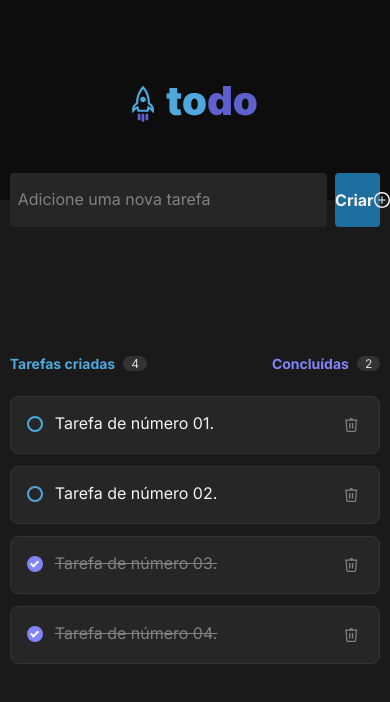
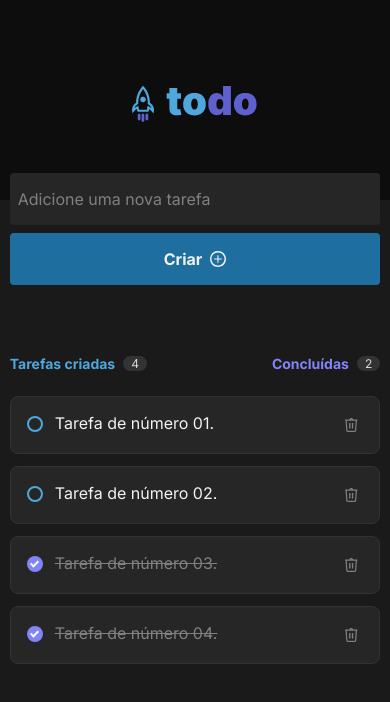
Before and after one commit to IgorKlein/01-to-do-list, a React (Vite) app: page / in a window 390 px wide. Shown: the top 702 px of the page. Built offline with nearby package versions, Linux system fonts and the light colour scheme.

Commit message:
finished form styling and operational issues

```diff
--- a/index.html
+++ b/index.html
@@ -7,7 +7,7 @@
     <link rel="preconnect" href="https://fonts.gstatic.com" crossorigin>
 
     <link rel="icon" type="image/svg+xml" href="/src/assets/rocket-icon.svg" />
-    <meta name="viewport" content="width=device-width, initial-scale=1.0" />
+    <meta name="viewport" content="width=device-width, initial-scale=1" />
     <link href="https://fonts.googleapis.com/css2?family=Inter:wght@400;700&display=swap" rel="stylesheet">
 
     <title>ToDo List - Ignite</title>
--- a/src/components/InputForm.jsx
+++ b/src/components/InputForm.jsx
@@ -9,6 +9,7 @@ export function InputForm( {onAddTask} ) {
         event.preventDefault();
         const content = event.target.content.value
         onAddTask(content)
+        setNewTaskContent("")
     }
 
     function handleNewTextContentChange(event) {
@@ -16,18 +17,23 @@ export function InputForm( {onAddTask} ) {
         setNewTaskContent(newTextContent)
     }
 
+    function handleNewInvalidContent(event) {
+        event.target.setCustomValidity('Esse campo é obrigatório.')
+    }
+
     return (
         <form onSubmit={handleAddNewTask} className={styles.inputForm}>
-            <textarea
+            <input
+                type="text"
                 name="content"
                 placeholder="Adicione uma nova tarefa"
                 value={newTaskContent}
                 onChange={handleNewTextContentChange}
+                onInvalid={handleNewInvalidContent}
+                required
             />
 
-            <button
-                type="submit"
-                >
+            <button type="submit">
                 <p>Criar</p>
                 <img src="../src/assets/plus-icon.svg" alt="" />
             </button>
--- a/src/components/InputForm.module.css
+++ b/src/components/InputForm.module.css
@@ -8,7 +8,7 @@
     gap: 0.5rem;
 }
 
-.inputForm textArea {
+.inputForm input {
     width: 86.68%;
 
     padding: 1rem 0.5rem;
@@ -18,9 +18,8 @@
     border: 0;
     border-radius: 4px;
     resize: none;
-
 }
-.inputForm textArea::placeholder {
+.inputForm input::placeholder {
     color: var(--gray-300);
     opacity: 1;
 
@@ -41,3 +40,20 @@
     justify-content: space-evenly;
     align-items: center;
 }
+
+@media (max-width: 580px) {
+    .inputForm {
+        flex-direction: column;
+        width: 100%;
+    }
+
+    .inputForm input {
+        width: 100%;
+    }
+
+    .inputForm button {
+        width: 100%;
+        justify-content: center;
+        gap: 8px;
+    }
+}
```
